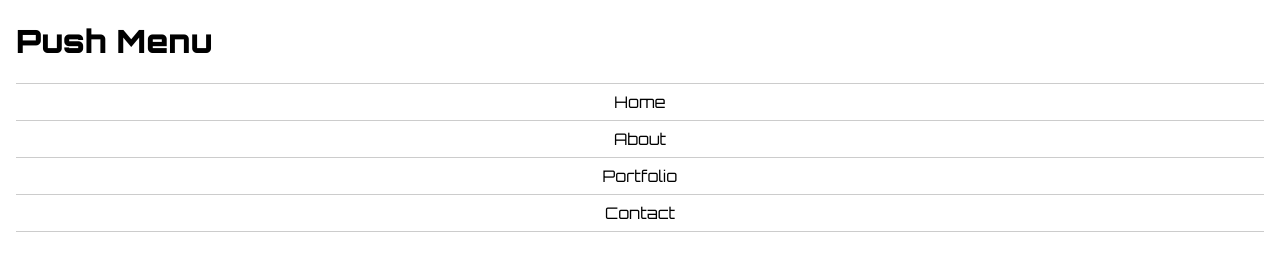
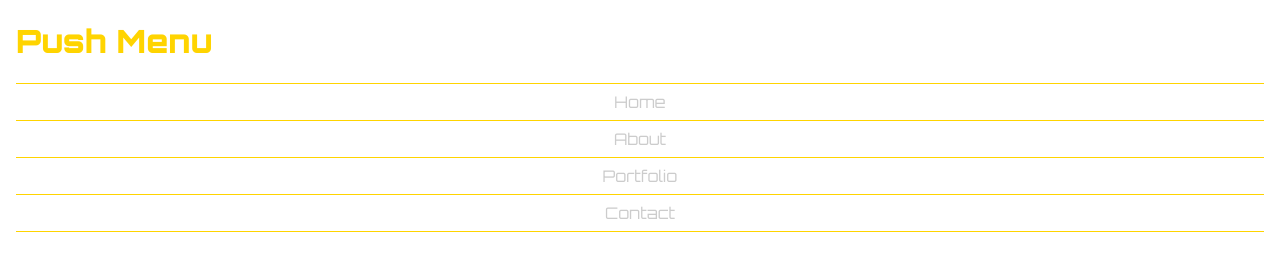
Before and after one commit to jesspaget/push-page-nav, a plain HTML site: page index.html in a window 1280 px wide. Drawn offline with nearby package versions, Linux system fonts and the light colour scheme; some icons are missing.

Commit message:
feat(scss): add spot colour of yellow
add it throughout file

```diff
--- a/scss/_base.scss
+++ b/scss/_base.scss
@@ -2,7 +2,9 @@
 
 $light-grey: #ccc;
 $dark-grey: #222;
+$yellow: #FFD400;
+
 
 $text-color: $dark-grey;
 
-$title: 'Orbitron', sans-serif;
+$font: 'Orbitron', sans-serif;
--- a/scss/components/_main.scss
+++ b/scss/components/_main.scss
@@ -19,7 +19,7 @@ html {
 
 
 body{
-  font-family: sans-serif;
+  font-family: $font;
   @include zero;
   // Hides close button if there is no js
   &.noscript .close-btn,
@@ -29,7 +29,8 @@ body{
 }
 
 header {
-  font-family: $title;
+  font-family: $font;
+  color: $yellow;
   padding: 0 1em;
   position: relative;
 }
@@ -47,14 +48,14 @@ header {
     li {
       list-style-type: none;
       &:first-child a {
-        border-top: 1px solid $light-grey;
+        border-top: 1px solid $yellow;
     }
     a {
       display: block;
-      color: black;
+      color: $light-grey;
       text-align: center;
       padding: .5em 1em;
-      border-bottom: 1px solid $light-grey;
+      border-bottom: 1px solid $yellow;
       text-decoration: none;
     }
   }
@@ -62,7 +63,7 @@ header {
 
 .toggle-btn ,
 .close-btn {
-  color: $text-color;
+  color: $yellow;
   text-decoration: none;
   height: 40px;
   width: 40px;
```
Also changed, not shown: css/style.css.
